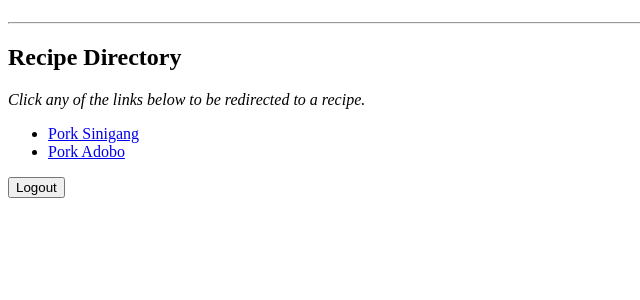
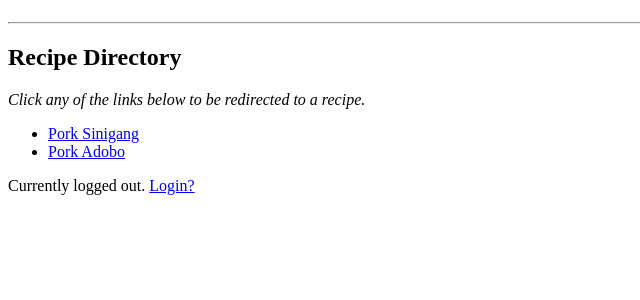
Before and after one commit to Andre-Villarin/recipebook-villarin-andre, a Django app: page /recipes/list/ in a window 1280 px wide. Shown: the part 58-358 px from the top of the page, without its empty margins (0-640 px from the left). Run offline with Django 5.2, Linux system fonts and the light colour scheme; data comes from the database, SQL or seed files in the repository; both versions use the stored data as it was after the commit.

Commit message:
Fixed redirecting issues when user logs in/out.

```diff
--- a/recipebook/recipebook/settings.py
+++ b/recipebook/recipebook/settings.py
@@ -130,3 +130,8 @@ STATICFILES_DIRS = [
 # https://docs.djangoproject.com/en/5.1/ref/settings/#default-auto-field
 
 DEFAULT_AUTO_FIELD = 'django.db.models.BigAutoField'
+
+# Redirect settings for user sessions
+
+LOGIN_REDIRECT_URL = '/'
+LOGOUT_REDIRECT_URL = '/'
--- a/recipebook/templates/recipe_list.html
+++ b/recipebook/templates/recipe_list.html
@@ -14,11 +14,19 @@
             </li>
         {% endfor %}
     </ul>
-    <!-- logout button  -->
-    <form method="POST" action="{% url 'logout' %}">
-        {% csrf_token %}
-        {{ form.as_p }}
-        <button type="submit">Logout</button>
-    </form>
+    <!-- login/logout buttons -->
+    <nav>
+        {% if request.user.is_authenticated %}
+        Currently logged in as <b>'{{ user.username }}'. </b>
+
+        <form action="{% url 'logout' %}" method="post">
+            {% csrf_token %}
+            <button type="submit">Logout</button>
+        </form>
+
+        {% else %}
+            Currently logged out. <a href="{% url 'login' %}">Login?</a>
+        {% endif %}
+    </nav>
 {% endblock %}
 </html>
```
Also changed, not shown: recipebook/db.sqlite3.
